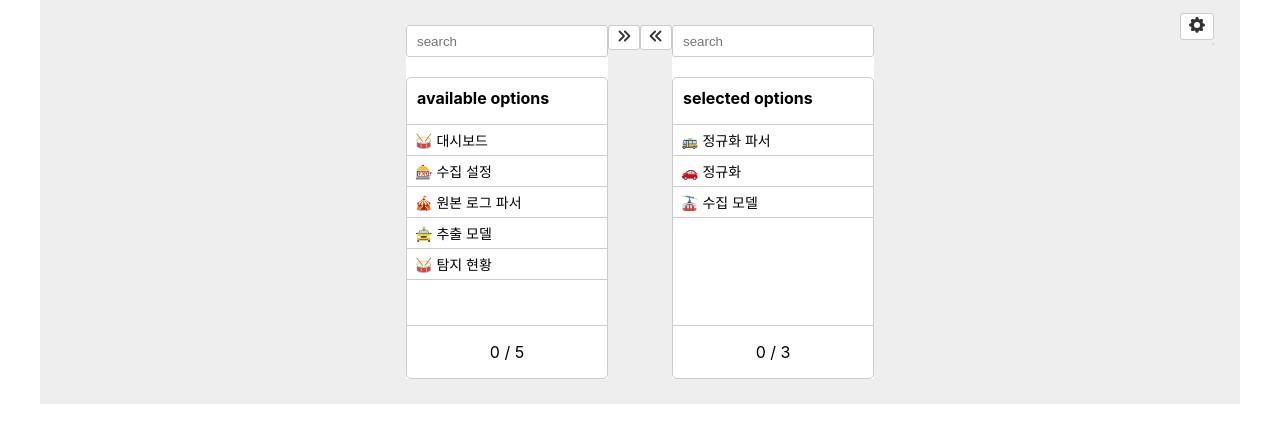
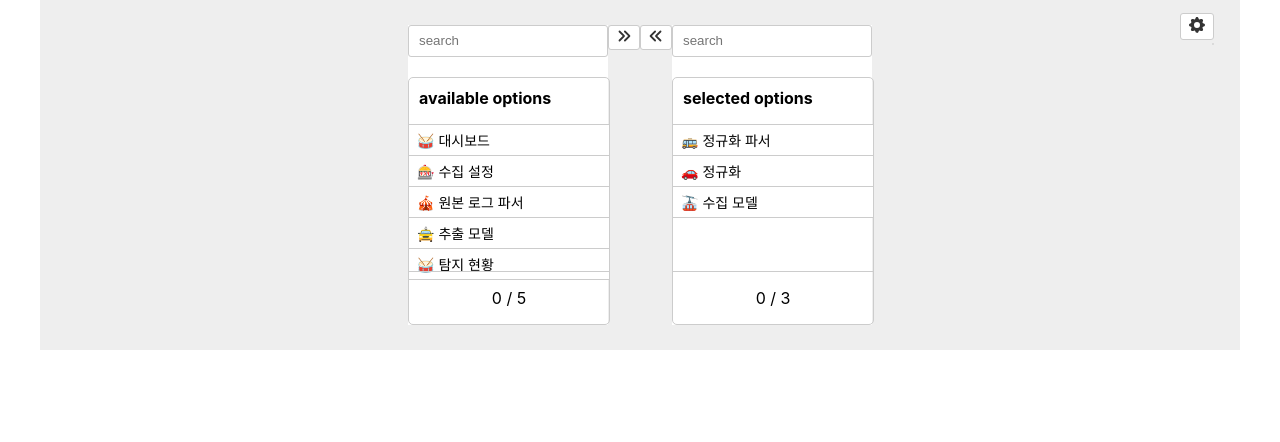
Before and after one commit to khw970421/wanted-codestates-project-3-3, a React (Create React App) app: page / in a window 1280 px wide. Shown: the top 442 px of the page. Built offline with nearby package versions, Linux system fonts and the light colour scheme.

Commit message:
✨feat: 전체박스 크기조절

```diff
--- a/src/App.js
+++ b/src/App.js
@@ -5,7 +5,6 @@ import "./scss/App.scss";
 import { HiChevronDoubleLeft } from "react-icons/hi";
 import { HiChevronDoubleRight } from "react-icons/hi";
 import Settings from "./components/Settings";
-
 
 const App = () => {
   // available에서 검색 및 기본으로 사용하는 렌더링 값
@@ -23,14 +22,14 @@ const App = () => {
   // Settings
   const [titleChecked, settitleCheck] = useState(true);
   const [titleInput, setTitleInput] = useState([
-    'available options',
-    'selected options',
+    "available options",
+    "selected options",
   ]);
   const [searchChecked, setSearchChecked] = useState(false);
   const [unitMoveChecked, setUnitMoveChecked] = useState(false);
   const [selectedItemsChecked, setSelectedItemsChecked] = useState(false);
-  const [itemSizeRadio, setItemSizeRadio] = useState('S');
-  const [screenSizeInput, setScreenSizeInput] = useState([171, 300]);
+  const [itemSizeRadio, setItemSizeRadio] = useState("S");
+  const [screenSizeInput, setScreenSizeInput] = useState([200, 300]);
 
   return (
     <div id='App'>
@@ -42,13 +41,14 @@ const App = () => {
           selectedArr={clickedAvailableArr}
           setSelectedArr={setClickedAvailableArr}
           selectedCheck={setSelectedItemsChecked}
+          screenSizeInput={screenSizeInput}
         />
         <div>
           <button>
             <HiChevronDoubleRight color='#333' size='18' />
           </button>
           <button>
-            <HiChevronDoubleLeft color="#333" size="18" />
+            <HiChevronDoubleLeft color='#333' size='18' />
           </button>
           {/* 환경설정에서 사용하는 input 태그 이벤트 예시 */}
           {/* <input onChange={onChangeAvailable} value={availableName} />
@@ -61,6 +61,7 @@ const App = () => {
           setSelectedArr={setClickedselectedArr}
           searchChecked={searchChecked}
           selectedCheck={setSelectedItemsChecked}
+          screenSizeInput={screenSizeInput}
         />
       </div>
       <Settings
--- a/src/components/DualSelector.jsx
+++ b/src/components/DualSelector.jsx
@@ -8,6 +8,8 @@ const DualSelector = ({
   setSelectedArr,
   searchChecked,
   selectedCheck,
+  screenSizeInput,
+
 }) => {
   // options는 props
   const [list, setList] = useState(optionsArr);
@@ -16,6 +18,7 @@ const DualSelector = ({
   const dragItem = useRef();
   // 드래깅 되어 지나가는 아이템들의 인덱스를 useRef 객체의 current에 저장한다.
   const dragOverItem = useRef();
+  const wrapperRef = useRef(null);
 
   // 검색한 단어가 존재하는지 체크하고 이에따라 changeOptionsArr 함수 실행
   const searchValue = ({ target }) => {
@@ -31,6 +34,12 @@ const DualSelector = ({
       document.removeEventListener('mousedown', onBlurHandler);
     };
   }, []);
+
+  useEffect(() => {
+    console.log(screenSizeInput);
+    wrapperRef.current.style.width = `${screenSizeInput[0]}px`;
+    wrapperRef.current.style.height = `${screenSizeInput[1]}px`;
+  }, [screenSizeInput])
 
   const ctrlClick = (idx) => {
     // 이미 클릭 되어있는 item을 클릭할 때
@@ -124,7 +133,7 @@ const DualSelector = ({
   };
 
   return (
-    <div className="dual-selector-wrap">
+    <div ref={wrapperRef} className="dual-selector-wrap">
       <input
         type="text"
         onChange={searchValue}
--- a/src/scss/App.scss
+++ b/src/scss/App.scss
@@ -25,7 +25,7 @@ li {
 
 button {
   background-color: $white;
-  border : 1px solid $light-grey;
+  border: 1px solid $light-grey;
   border-radius: 3px;
   cursor: pointer;
 }
@@ -33,7 +33,6 @@ button {
 @mixin input-default {
   border: 1px solid $light-grey;
   border-radius: 3px;
-  height: 26px;
   padding: 2px 10px;
 }
 
--- a/src/scss/dualSelector.scss
+++ b/src/scss/dualSelector.scss
@@ -9,10 +9,8 @@
 .selector-content {
   border: 1px solid #ccc;
   border-radius: 5px;
-  // CSS 가로 세로로 조절되어야하는 부분
-  width: 200px;
-  height: 300px;
-  //
+  width: 100%;
+  height: 100%;
   position: relative;
   display: flex;
   flex-direction: column;
@@ -21,7 +19,7 @@
 
   header {
     margin-left: 10px;
-    margin-top: 10px;;
+    margin-top: 10px;
     font-weight: bold;
   }
 }
@@ -29,6 +27,9 @@
 .search-input {
   @include input-default;
   margin-bottom: 20px;
+  width: 100%;
+  box-sizing: border-box;
+  line-height: 26px;
 }
 
 .select-list {
```
Also changed, not shown: src/components/ChaingeSize.jsx (+4 -4 lines), src/components/Settings.jsx (+10 -7 lines).
